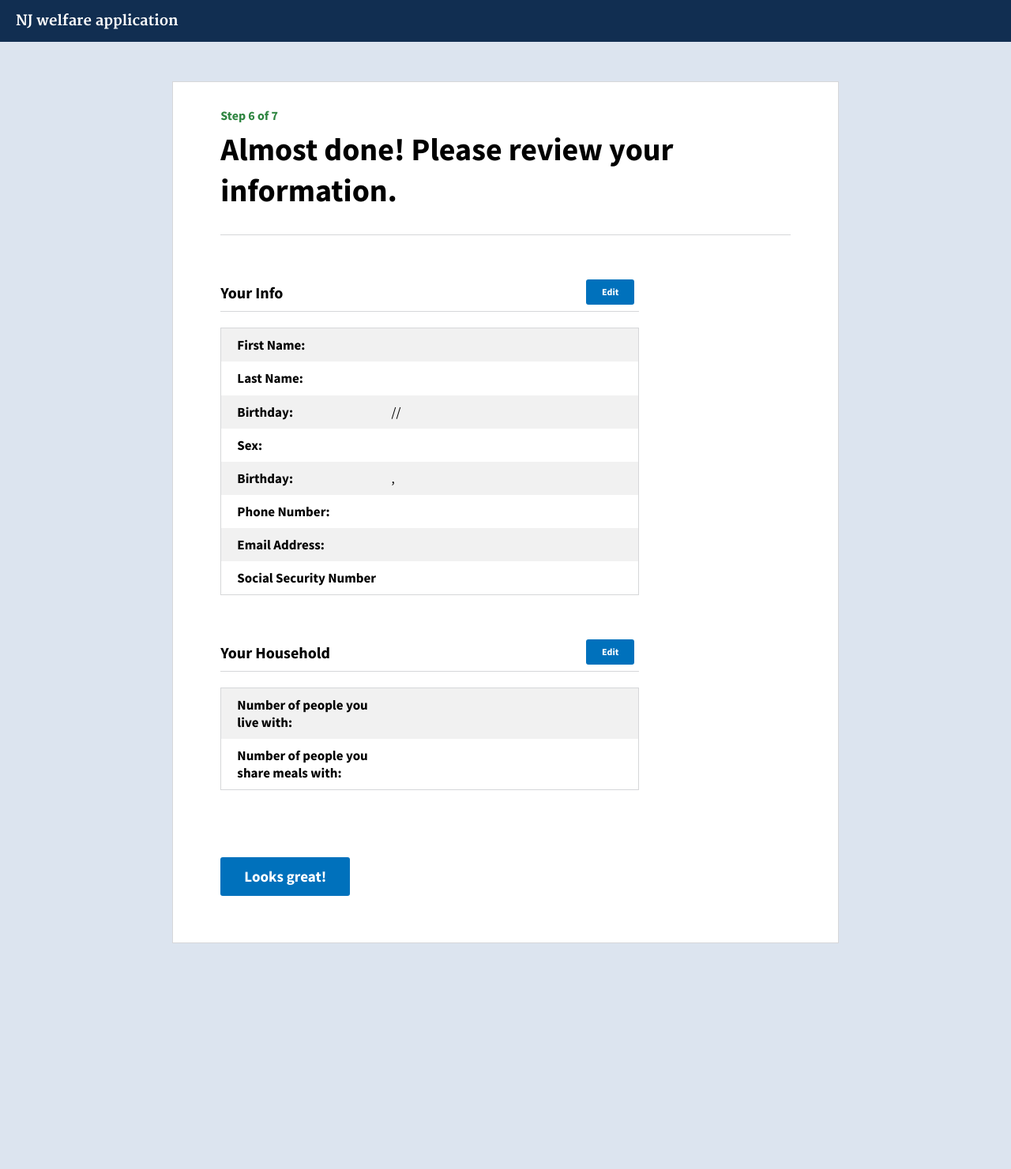
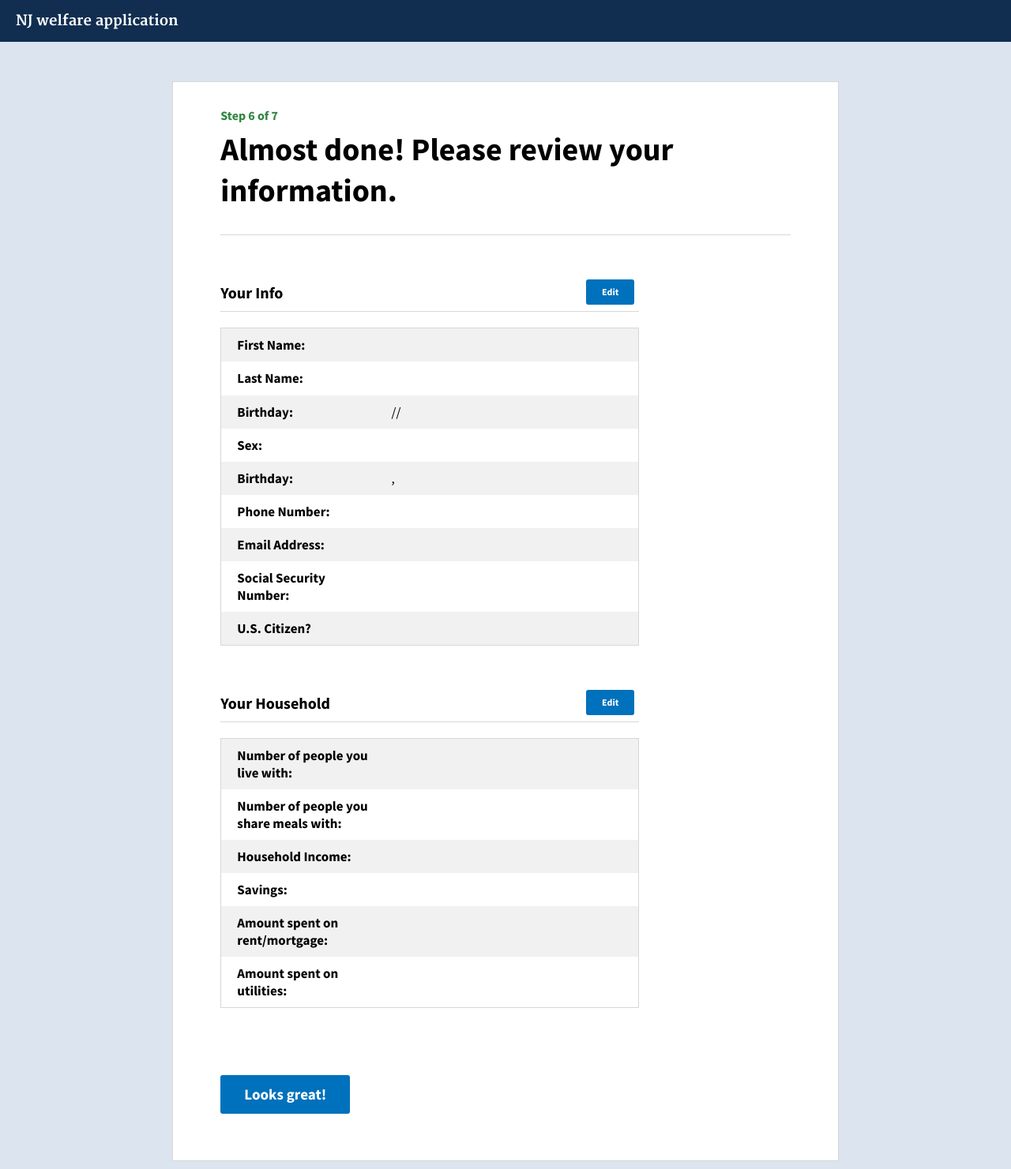
Before and after one commit to usds/benefits-enrollment-prototype, a Jekyll site: the page built from 06-review/index.html, in a window 1280 px wide. Shown: the whole page at 79% size. Built offline with Jekyll 4.4.1, drawn with Linux system fonts in a browser that asks for light colours; before the commit the page ends 1205 px from its top, so only the background shows below that.

```diff
--- a/06-review/index.html
+++ b/06-review/index.html
@@ -153,8 +153,27 @@ button_text: Looks great!
 			<input id="applicantEmail" type="email" value="" disabled>
 		</div>
 		<div class="summary__item">
-			<label for="applicantSSN">Social Security Number</label>
+			<label for="applicantSSN">Social Security Number:</label>
 			<input id="applicantSSN" type="tel" value="" disabled>
+		</div>
+		<div class="summary__item">
+			<div class="fieldset-summary">
+				<h4 class="fake-label">U.S. Citizen?</h4>
+				<p class="fake-input" id="print-applicantCitizenship"></p>
+			</div>
+			<fieldset>
+				<legend class="prompt__primary-text">Sex:</legend>
+				<ul class="usa-unstyled-list response__radiogroup--inline">
+					<li>
+						<input id="applicantCitizenship-yes" type="radio" name="applicantCitizenship" value="Female" required="">
+	        	<label for="applicantCitizenship-yes">Yes</label>
+					</li>
+					<li>
+						<input id="applicantCitizenship-no" type="radio" name="applicantCitizenship" value="Male" required="" checked>
+	        	<label for="applicantCitizenship-no">No</label>
+					</li>
+				</ul>
+			</fieldset>
 		</div>
 	</div>
 	<button class="summary__update-btn" type="button">Update</button>
@@ -169,11 +188,27 @@ button_text: Looks great!
 	<div class="summary__data">
 		<div class="summary__item">
 			<label for="householdLiveWith"">Number of people you live with:</label>
-			<input type="tel" id="householdLiveWith" required />
+			<input type="tel" id="householdLiveWith" required disabled />
 		</div>
 		<div class="summary__item">
 			<label for="householdShareMeals"">Number of people you share meals with:</label>
-			<input type="tel" id="householdShareMeals" required />
+			<input type="tel" id="householdShareMeals" required disabled />
+		</div>
+		<div class="summary__item">
+			<label for="householdIncome"">Household Income: </label>
+			<input type="tel" id="householdIncome" required disabled />
+		</div>
+		<div class="summary__item">
+			<label for="householdSavings"">Savings: </label>
+			<input type="tel" id="householdSavings" required disabled />
+		</div>
+		<div class="summary__item">
+			<label for="householdRentMortgage"">Amount spent on rent/mortgage: </label>
+			<input type="tel" id="householdRentMortgage" required disabled />
+		</div>
+		<div class="summary__item">
+			<label for="householdUtilities"">Amount spent on utilities: </label>
+			<input type="tel" id="householdUtilities" required disabled />
 		</div>
 	</div>
 	<button class="summary__update-btn" type="button">Update</button>
```
Also changed, not shown: other parts of 06-review/index.html (+6 -3 lines), 06-review/benefits.html (added, +25 -0 lines), assets/style.css.
